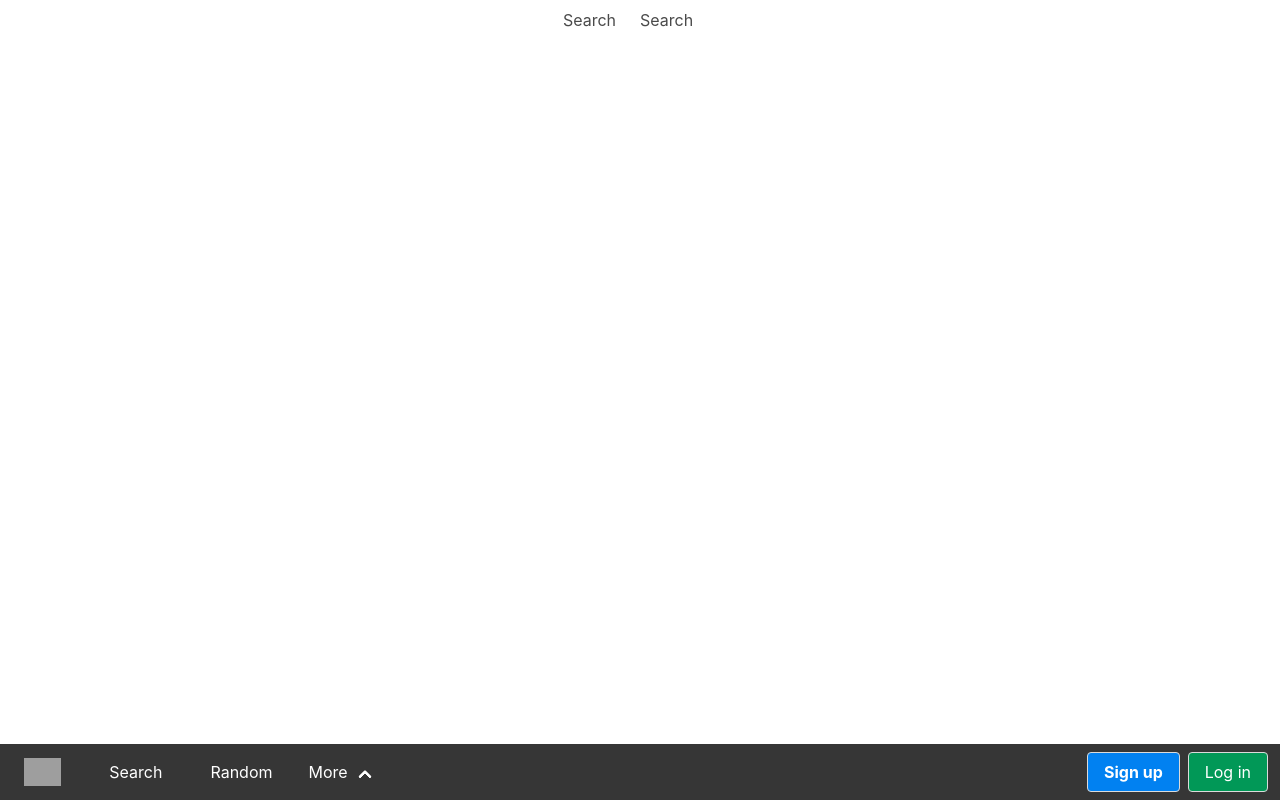
After one commit to shaw8wit/otaku-spot, a Django app: template quotes/templates/quotes/search.html in a window 1280 px wide. The commit adds this page. Run offline with Django 3.2, Linux system fonts and the light colour scheme; the template is opened without the code that fills it, so the values that code supplies are empty; some web fonts are replaced; grey boxes are pictures that could not be loaded.

Commit message:
Pages with links added

```diff
--- a/quotes/templates/quotes/index.html
+++ b/quotes/templates/quotes/index.html
@@ -1,5 +1,9 @@
 {% extends "quotes/layout.html"  %}
 
 {% block body %}
-This is the index page
+
+<div class="center">
+    Index page
+</div>
+
 {% endblock %}
--- a/quotes/templates/quotes/layout.html
+++ b/quotes/templates/quotes/layout.html
@@ -14,7 +14,7 @@
 <body class="has-navbar-fixed-bottom">
     <nav class="navbar is-fixed-bottom is-dark" role="navigation">
         <div class="navbar-brand">
-            <a href="#" class="navbar-item px-5">
+            <a href="{% url 'index' %}" class="navbar-item px-5">
                 <img src="https://cutewallpaper.org/21/sharingan-eye-wallpaper/Sharingan-Eyes-Wallpapers-Wallpaper-Cave-Sharingan-eyes-.jpg"
                     alt="Icon" />
             </a>
@@ -22,10 +22,10 @@
 
         <div class="navbar-menu">
             <div class="navbar-start">
-                <a href="#" class="navbar-item px-5">
+                <a href="{% url 'search' %}" class="navbar-item px-5">
                     Search
                 </a>
-                <a href="#" class="navbar-item px-5">
+                <a href="{% url 'display' r=0 %}" class="navbar-item px-5">
                     Random
                 </a>
                 <div class="navbar-item has-dropdown has-dropdown-up is-hoverable">
@@ -33,12 +33,14 @@
                         More
                     </a>
                     <div class="navbar-dropdown">
+                        {% if user.is_authenticated %}
                         <a class="navbar-item">
                             Profile
                         </a>
                         <a class="navbar-item">
                             Notifications
                         </a>
+                        {% endif %}
                         <a class="navbar-item">
                             About
                         </a>
@@ -75,11 +77,7 @@
         {% endblock %}
     </div>
 
-    <script src="{% static 'quotes/script.js' %}">
-        function toggleNav() {
-            console.log("Sparts");
-        }
-    </script>
+    <script src="{% static 'quotes/script.js' %}"></script>
 
 </body>
 
--- /dev/null
+++ b/quotes/templates/quotes/search.html
@@ -0,0 +1,13 @@
+{% extends "quotes/layout.html" %}
+
+{% block body %}
+
+<div class="center">Search
+    <a href="{% url 'display' r=1 %}" class="navbar-item px-5">
+        Search
+    </a>
+</div>
+
+
+
+{% endblock %}
```
Also changed, not shown: quotes/templates/quotes/display.html (added, +7 -0 lines).
